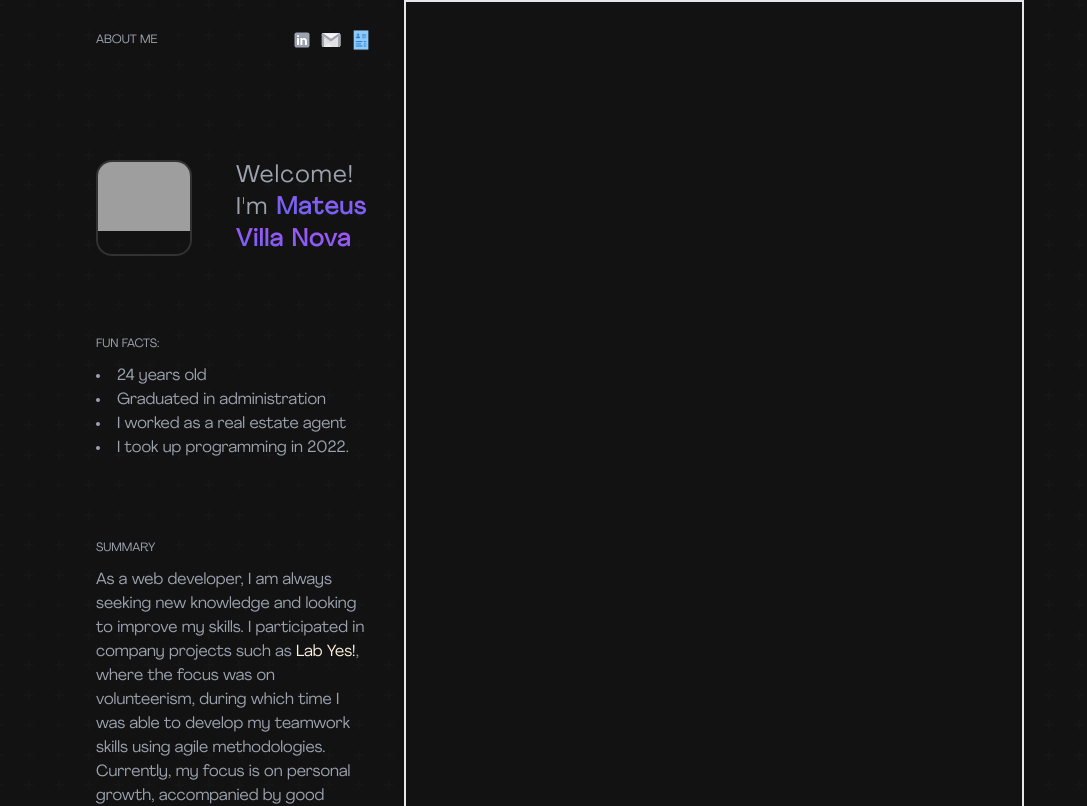
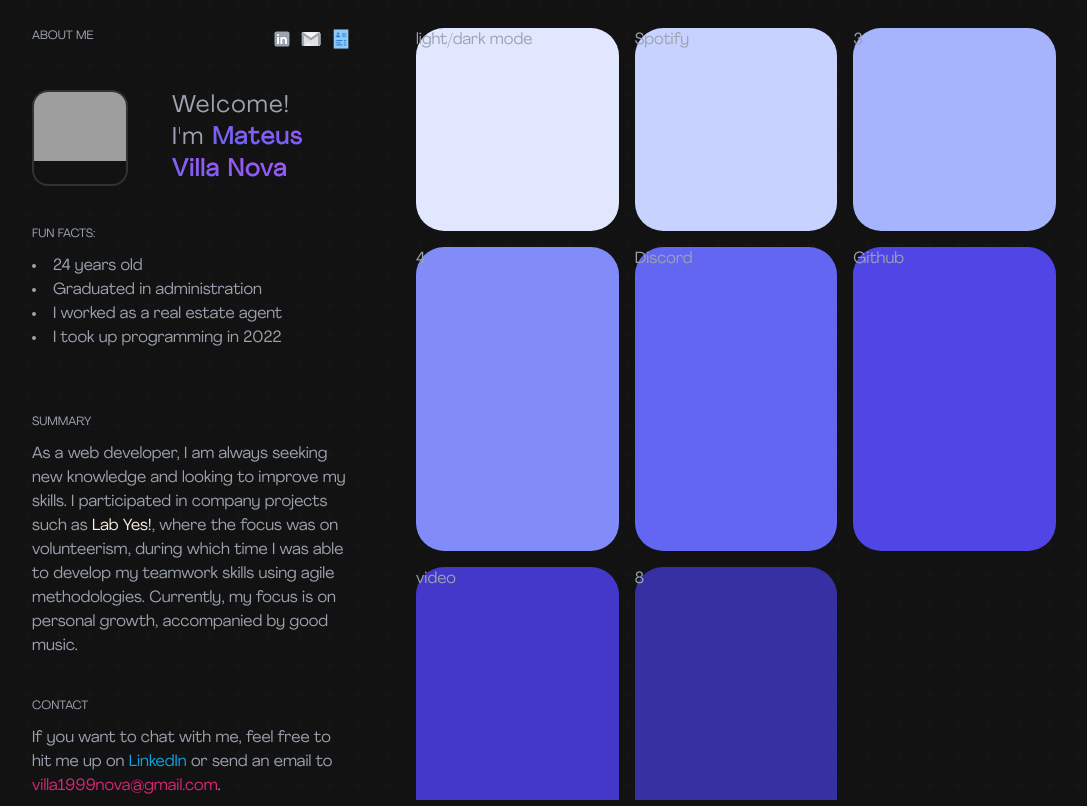
Before and after one commit to Villa-Nova/My_App, a Next.js app: page / in a window 1280 px wide. Shown: the top 806 px of the page, without its empty margins (96-1183 px from the left). Built offline with nearby package versions, Linux system fonts and the light colour scheme; grey boxes are pictures that could not be loaded; what @savvywombat/tailwindcss-grid-areas would draw is missing.

Commit message:
feat/chore/MVN-019: New grid library and finished grid

```diff
--- a/src/app/page.tsx
+++ b/src/app/page.tsx
@@ -1,194 +1,39 @@
-import Image from 'next/image'
-
-import cv from '../../public/assets/cv.png'
-import profile from '../../public/assets/profileMVN.png'
+import { AboutMe } from './components/AboutMe/page'
 
 export default function Home() {
   return (
-    <main className="h-full mx-auto flex flex-col xl:flex-row xl:w-3/4">
-      <div className="flex-1 px-8 flex flex-col gap-10 xl:gap-20">
-        <header
-          title="About_me"
-          className="flex justify-between items-center h-20"
-        >
-          <h3 className="font-agrandir text-xs font-medium">ABOUT ME</h3>
-
-          <nav>
-            <ul className="w-20 flex justify-between items-center">
-              <li>
-                <a
-                  href="http://www.linkedin.com/in/mateusvillanova/"
-                  target="_blank"
-                  rel="noopener noreferrer"
-                >
-                  <svg
-                    xmlns="http://www.w3.org/2000/svg"
-                    viewBox="0 0 48 48"
-                    width="20px"
-                    height="20px"
-                  >
-                    <path
-                      fill="#9ca3af"
-                      d="M42,37c0,2.762-2.238,5-5,5H11c-2.761,0-5-2.238-5-5V11c0-2.762,2.239-5,5-5h26c2.762,0,5,2.238,5,5	V37z"
-                    />
-                    <path
-                      d="M30,37V26.901c0-1.689-0.819-2.698-2.192-2.698c-0.815,0-1.414,0.459-1.779,1.364	c-0.017,0.064-0.041,0.325-0.031,1.114L26,37h-7V18h7v1.061C27.022,18.356,28.275,18,29.738,18c4.547,0,7.261,3.093,7.261,8.274	L37,37H30z M11,37V18h3.457C12.454,18,11,16.528,11,14.499C11,12.472,12.478,11,14.514,11c2.012,0,3.445,1.431,3.486,3.479	C18,16.523,16.521,18,14.485,18H18v19H11z"
-                      opacity=".05"
-                    />
-                    <path
-                      d="M30.5,36.5v-9.599c0-1.973-1.031-3.198-2.692-3.198c-1.295,0-1.935,0.912-2.243,1.677	c-0.082,0.199-0.071,0.989-0.067,1.326L25.5,36.5h-6v-18h6v1.638c0.795-0.823,2.075-1.638,4.238-1.638	c4.233,0,6.761,2.906,6.761,7.774L36.5,36.5H30.5z M11.5,36.5v-18h6v18H11.5z M14.457,17.5c-1.713,0-2.957-1.262-2.957-3.001	c0-1.738,1.268-2.999,3.014-2.999c1.724,0,2.951,1.229,2.986,2.989c0,1.749-1.268,3.011-3.015,3.011H14.457z"
-                      opacity=".07"
-                    />
-                    <path
-                      fill="#fff"
-                      d="M12,19h5v17h-5V19z M14.485,17h-0.028C12.965,17,12,15.888,12,14.499C12,13.08,12.995,12,14.514,12	c1.521,0,2.458,1.08,2.486,2.499C17,15.887,16.035,17,14.485,17z M36,36h-5v-9.099c0-2.198-1.225-3.698-3.192-3.698	c-1.501,0-2.313,1.012-2.707,1.99C24.957,25.543,25,26.511,25,27v9h-5V19h5v2.616C25.721,20.5,26.85,19,29.738,19	c3.578,0,6.261,2.25,6.261,7.274L36,36L36,36z"
-                    />
-                  </svg>
-                </a>
-              </li>
-              <li>
-                <a href="mailto:villa1999@gmail.com" target="_blank">
-                  <svg
-                    xmlns="http://www.w3.org/2000/svg"
-                    viewBox="0 0 48 48"
-                    width="20px"
-                    height="20px"
-                  >
-                    <path
-                      fill="#e0e0e0"
-                      d="M5.5,40.5h37c1.933,0,3.5-1.567,3.5-3.5V11c0-1.933-1.567-3.5-3.5-3.5h-37C3.567,7.5,2,9.067,2,11v26C2,38.933,3.567,40.5,5.5,40.5z"
-                    />
-                    <path
-                      fill="#d9d9d9"
-                      d="M26,40.5h16.5c1.933,0,3.5-1.567,3.5-3.5V11c0-1.933-1.567-3.5-3.5-3.5h-37C3.567,7.5,2,9.067,2,11L26,40.5z"
-                    />
-                    <path
-                      fill="#eee"
-                      d="M6.745,40.5H42.5c1.933,0,3.5-1.567,3.5-3.5V11.5L6.745,40.5z"
-                    />
-                    <path
-                      fill="#e0e0e0"
-                      d="M25.745,40.5H42.5c1.933,0,3.5-1.567,3.5-3.5V11.5L18.771,31.616L25.745,40.5z"
-                    />
-                    <path
-                      fill="#9ca3af"
-                      d="M42.5,9.5h-37C3.567,9.5,2,9.067,2,11v26c0,1.933,1.567,3.5,3.5,3.5H7V12h34v28.5h1.5c1.933,0,3.5-1.567,3.5-3.5V11C46,9.067,44.433,9.5,42.5,9.5z"
-                    />
-                    <path
-                      fill="#f5f5f5"
-                      d="M42.5,7.5H24H5.5C3.567,7.5,2,9.036,2,11c0,1.206,1.518,2.258,1.518,2.258L24,27.756l20.482-14.497c0,0,1.518-1.053,1.518-2.258C46,9.036,44.433,7.5,42.5,7.5z"
-                    />
-                    <path
-                      fill="#9ca3af"
-                      d="M43.246,7.582L24,21L4.754,7.582C3.18,7.919,2,9.297,2,11c0,1.206,1.518,2.258,1.518,2.258L24,27.756l20.482-14.497c0,0,1.518-1.053,1.518-2.258C46,9.297,44.82,7.919,43.246,7.582z"
-                    />
-                  </svg>
-                </a>
-              </li>
-              <li>
-                <Image src={cv} width={22} height={22} alt="CV icon" />
-              </li>
-            </ul>
-          </nav>
-        </header>
-
-        <section
-          title="Profile"
-          className="flex flex-col text-center items-center gap-11 nano:flex-row nano:text-left"
-        >
-          <div className="aspect-square max-w-32 max-h-32 min-w-24 min-h-24 overflow-hidden rounded-2xl border-2 border-[#323232]">
-            <Image
-              title="Mateus Villa Nova"
-              src={profile}
-              width={1500}
-              height={1832}
-              alt="Mateus Villa Nova profile photo"
-              className="object-cover"
-            />
+    <main className="mx-auto flex flex-col xl:flex-row xl:w-[85%]">
+      <AboutMe />
+      <aside className="flex-[2] px-8 py-7 max-h-dvh xl:overflow-y-scroll">
+        <div className="grid gap-4 rounded_border grid-areas-nano-layout grid-cols-nano-layout grid-rows-nano-layout sm:grid-cols-sm-layout sm:grid-areas-sm-layout md:grid-areas-md-layout md:grid-cols-md-layout xl:grid-rows-xl-layout">
+          <div className="bg-indigo-100 aspect-square w-full h-full grid-in-A">
+            light/dark mode
+          </div>
+          <div className="bg-indigo-200 aspect-[16/5] w-full h-full grid-in-B">
+            Spotify
           </div>
 
-          <p className="text-2xl tracking-wider leading-8">
-            Welcome! <br />
-            <span>
-              I&#39;m{' '}
-              <span
-                title="Mateus Villa Nova"
-                className="font-bold bg-gradient-to-tr from-indigo-500 to-purple-500 bg-clip-text text-transparent"
-              >
-                Mateus Villa Nova
-              </span>
-            </span>
-          </p>
-        </section>
+          <div className="bg-indigo-300 aspect-[16/5] w-full h-full grid-in-C">
+            3
+          </div>
+          <div className="bg-indigo-400 aspect-[2/3] w-full h-full grid-in-D">
+            4
+          </div>
+          <div className="bg-indigo-500 aspect-square w-full h-full grid-in-E">
+            Discord
+          </div>
+          <div className="bg-indigo-600 aspect-square w-full h-full grid-in-F">
+            Github
+          </div>
 
-        <div className="flex gap-10 flex-col sm:flex-row xl:flex-col xl:gap-20">
-          <section title="Fun_Facts" className="flex-1">
-            <header>
-              <h3 className="title-agrandir">FUN FACTS:</h3>
-            </header>
-
-            <ul className="list-inside list-disc">
-              <li>24 years old</li>
-              <li>Graduated in administration</li>
-              <li>I worked as a real estate agent</li>
-              <li>I took up programming in 2022.</li>
-            </ul>
-          </section>
-
-          <section title="Summary" className="flex-1">
-            <header>
-              <h3 className="title-agrandir">SUMMARY</h3>
-            </header>
-
-            <p>
-              As a web developer, I am always seeking new knowledge and looking
-              to improve my skills. I participated in company projects such as{' '}
-              <a
-                title="Lab Yes!"
-                href="https://www.linkedin.com/company/lab-yes/"
-                target="_blank"
-                rel="noopener noreferrer"
-                className="text-gold"
-              >
-                Lab Yes!
-              </a>
-              , where the focus was on volunteerism, during which time I was
-              able to develop my teamwork skills using agile methodologies.
-              Currently, my focus is on personal growth, accompanied by good
-              music.
-            </p>
-          </section>
+          <div className="bg-indigo-700 aspect-video w-full h-full grid-in-G">
+            video
+          </div>
+          <div className="bg-indigo-800 aspect-[2/3] w-full h-full grid-in-H">
+            8
+          </div>
         </div>
-
-        <footer title="Contact">
-          <header>
-            <h3 className="title-agrandir">CONTACT</h3>
-          </header>
-
-          <p>
-            If you want to chat with me, feel free to hit me up on{' '}
-            <a
-              title="LinkedIn"
-              href="https://www.linkedin.com/in/mateusvillanova/"
-              target="_blank"
-              rel="noopener noreferrer"
-              className="text-sky-500"
-            >
-              LinkedIn
-            </a>{' '}
-            or send an email to{' '}
-            <a
-              title="Gmail"
-              href="mailto:villa1999nova@gmail.com"
-              className="text-pink-600"
-            >
-              villa1999nova@gmail.com
-            </a>
-            .
-          </p>
-        </footer>
-      </div>
-      <aside className="border-2 flex-[2] px-8 bg-[#121212]"></aside>
+      </aside>
     </main>
   )
 }
--- a/tailwind.config.ts
+++ b/tailwind.config.ts
@@ -22,6 +22,25 @@ const config: Config = {
       screens: {
         nano: '336px',
       },
+      gridTemplateAreas: {
+        'nano-layout': ['A', 'B', 'C', 'D', 'E', 'F', 'G', 'H'],
+        'sm-layout': ['A B', 'E D', 'F D', 'C C', 'G H', 'G H'],
+        'md-layout': ['A B B', 'C C D', 'E F D', 'G G H', 'G G H'],
+        'lg-layout': [],
+      },
+      gridTemplateColumns: {
+        'nano-layout': 'repeat(1, minmax(0, 36.25rem))',
+        'sm-layout': 'repeat(2, minmax(0, 30.75rem))',
+        'md-layout': 'repeat(3, minmax(0, 26.875rem))',
+        'lg-layout': '',
+      },
+      gridTemplateRows: {
+        'nano-layout': '',
+        'sm-layout': '',
+        'md-layout': '',
+        'lg-layout': '',
+        'xl-layout': 'repeat(4, minmax(203px, auto))',
+      },
     },
   },
   plugins: [require('@savvywombat/tailwindcss-grid-areas')],
```
